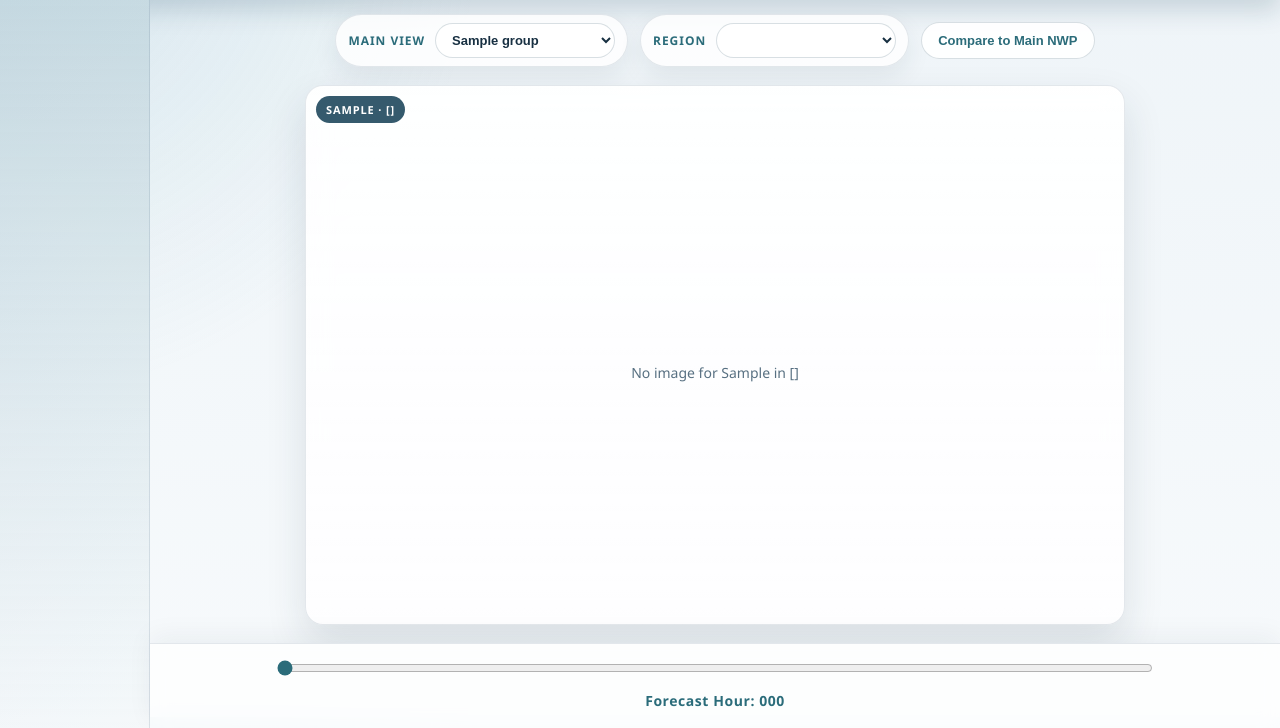
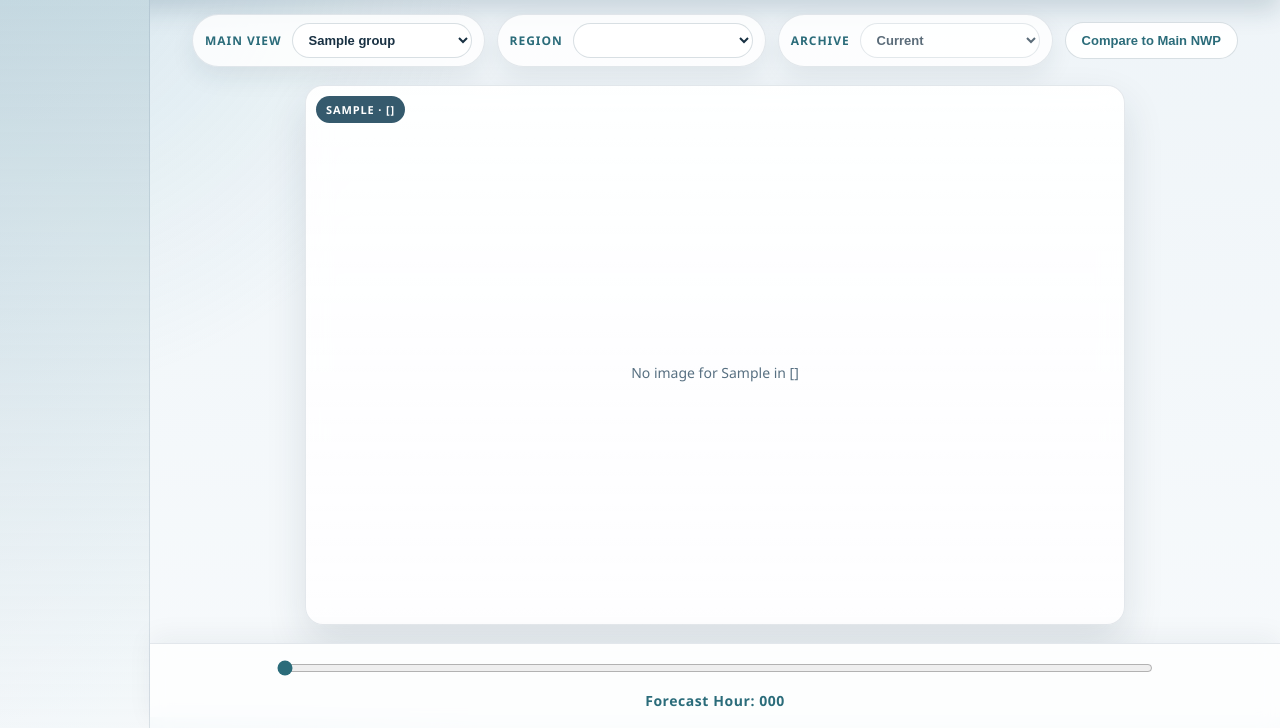
Before and after one commit to Jackweather/adkwx1, a Flask app: template templates/index.html in a window 1280 px wide. Shown: the part 83-811 px from the top of the page. Run offline with Flask 2, Linux system fonts and the light colour scheme; the template is opened without the code that fills it: most values are stand-ins (such as "Sample title", 1, 10 or a date in 2020).

Commit message:
Update index.html

```diff
--- a/templates/index.html
+++ b/templates/index.html
@@ -508,6 +508,15 @@
                         {% endfor %}
                     </select>
                 </label>
+                <label class="view-control" id="archiveControl" for="archiveSelect" hidden>
+                    <span class="view-control-label">Archive</span>
+                    <select id="archiveSelect" class="view-select" aria-label="Choose archive run">
+                        <option value="current" selected>Current</option>
+                        {% for archive_run in archive_data.runs %}
+                        <option value="{{ archive_run.key }}">{{ archive_run.label }}</option>
+                        {% endfor %}
+                    </select>
+                </label>
                 <button type="button" class="compare-toggle" id="compareToggle">Compare to Main NWP</button>
             </div>
             <div class="slider-container">
@@ -543,6 +552,7 @@
     <script id="groupLabels" type="application/json">{{ group_labels | tojson }}</script>
     <script id="regionLabels" type="application/json">{{ region_labels | tojson }}</script>
     <script id="compareGroup" type="application/json">{{ compare_group | tojson }}</script>
+    <script id="archiveData" type="application/json">{{ archive_data | tojson }}</script>
     <script id="slideDataUrl" type="application/json">{{ slide_data_url | tojson }}</script>
     <script>
         const sliderContainer = document.querySelector('.slider-container');
@@ -553,9 +563,12 @@
         const groupLabelsElement = document.getElementById('groupLabels');
         const regionLabelsElement = document.getElementById('regionLabels');
         const compareGroupElement = document.getElementById('compareGroup');
+        const archiveDataElement = document.getElementById('archiveData');
         const slideDataUrlElement = document.getElementById('slideDataUrl');
         const primaryGroupSelect = document.getElementById('primaryGroupSelect');
         const regionSelect = document.getElementById('regionSelect');
+        const archiveControl = document.getElementById('archiveControl');
+        const archiveSelect = document.getElementById('archiveSelect');
         const compareToggle = document.getElementById('compareToggle');
         let slideData = slideDataElement ? JSON.parse(slideDataElement.textContent) : [];
         const defaultPanelGroups = defaultPanelGroupsElement ? JSON.parse(defaultPanelGroupsElement.textContent) : [];
@@ -563,22 +576,55 @@
         const DEFAULT_REGION = defaultRegionElement ? JSON.parse(defaultRegionElement.textContent) : 'conus';
         const groupLabels = groupLabelsElement ? JSON.parse(groupLabelsElement.textContent) : {};
         let regionLabels = regionLabelsElement ? JSON.parse(regionLabelsElement.textContent) : {};
+        let archiveData = normalizeArchiveData(archiveDataElement ? JSON.parse(archiveDataElement.textContent) : null);
         const slideDataUrl = slideDataUrlElement ? JSON.parse(slideDataUrlElement.textContent) : '/slide-data';
         const allGroups = primaryGroupSelect ? Array.from(primaryGroupSelect.options).map((option) => option.value) : [];
         const DEFAULT_PRIMARY_GROUP = defaultPanelGroups[0] || allGroups[0] || '';
         const COMPARE_GROUP = compareGroupElement ? JSON.parse(compareGroupElement.textContent) : DEFAULT_PRIMARY_GROUP;
+        const ARCHIVE_GROUP = archiveData.group || '';
         const sliderBar = document.getElementById('sliderBar');
         const forecastHour = document.getElementById('forecastHour');
-        let lastSlideSignature = JSON.stringify(slideData);
         const REFRESH_INTERVAL_MS = 30000;
         const PRIMARY_GROUP_KEY = 'adkwx-primary-group-v1';
         const REGION_KEY = 'adkwx-region-v1';
         const COMPARE_MODE_KEY = 'adkwx-compare-main-nwp-v1';
+        const ARCHIVE_RUN_KEY = 'adkwx-main-nwp-archive-run-v1';
         let selectedPrimaryGroup = DEFAULT_PRIMARY_GROUP;
         let selectedRegion = DEFAULT_REGION;
+        let selectedArchiveRun = 'current';
         let compareWithMainNwp = false;
         let slideElements = [];
         let currentSlideIndex = 0;
+        let lastSlideSignature = buildPayloadSignature(slideData, availableRegions, archiveData);
+
+        function normalizeArchiveData(value) {
+            if (!value || typeof value !== 'object') {
+                return { group: '', runs: [], images: {} };
+            }
+
+            const runs = Array.isArray(value.runs)
+                ? value.runs
+                    .filter((run) => run && typeof run.key === 'string')
+                    .map((run) => ({
+                        key: run.key,
+                        label: typeof run.label === 'string' ? run.label : run.key,
+                    }))
+                : [];
+
+            return {
+                group: typeof value.group === 'string' ? value.group : '',
+                runs,
+                images: value.images && typeof value.images === 'object' ? value.images : {},
+            };
+        }
+
+        function buildPayloadSignature(slides, regions, archive) {
+            return JSON.stringify({
+                slides,
+                regions,
+                archive_runs: archive.runs,
+            });
+        }
 
         function readStoredValue(key) {
             try {
@@ -599,6 +645,11 @@
             selectedRegion = storedRegion;
         }
 
+        const storedArchiveRun = readStoredValue(ARCHIVE_RUN_KEY);
+        if (storedArchiveRun === 'current' || archiveData.runs.some((run) => run.key === storedArchiveRun)) {
+            selectedArchiveRun = storedArchiveRun || 'current';
+        }
+
         compareWithMainNwp = readStoredValue(COMPARE_MODE_KEY) === 'true';
 
         function saveSelectedPrimaryGroup() {
@@ -614,6 +665,14 @@
                 window.localStorage.setItem(REGION_KEY, selectedRegion);
             } catch (error) {
                 console.warn('Failed to save region', error);
+            }
+        }
+
+        function saveSelectedArchiveRun() {
+            try {
+                window.localStorage.setItem(ARCHIVE_RUN_KEY, selectedArchiveRun);
+            } catch (error) {
+                console.warn('Failed to save archive run', error);
             }
         }
 
@@ -639,13 +698,56 @@
             return region.replaceAll('_', ' ');
         }
 
+        function getArchiveRunLabel(archiveKey) {
+            const match = archiveData.runs.find((run) => run.key === archiveKey);
+            return match ? match.label : archiveKey;
+        }
+
+        function refreshArchiveOptions() {
+            if (!archiveSelect) {
+                return;
+            }
+
+            archiveSelect.innerHTML = '';
+
+            const currentOption = document.createElement('option');
+            currentOption.value = 'current';
+            currentOption.textContent = 'Current';
+            archiveSelect.appendChild(currentOption);
+
+            archiveData.runs.forEach((run) => {
+                const option = document.createElement('option');
+                option.value = run.key;
+                option.textContent = run.label;
+                archiveSelect.appendChild(option);
+            });
+
+            const archiveRunExists = selectedArchiveRun === 'current' || archiveData.runs.some((run) => run.key === selectedArchiveRun);
+            if (!archiveRunExists) {
+                selectedArchiveRun = 'current';
+            }
+
+            archiveSelect.value = selectedArchiveRun;
+        }
+
         function syncToolbarControls() {
+            refreshArchiveOptions();
+
             if (primaryGroupSelect && primaryGroupSelect.value !== selectedPrimaryGroup) {
                 primaryGroupSelect.value = selectedPrimaryGroup;
             }
 
             if (regionSelect && regionSelect.value !== selectedRegion) {
                 regionSelect.value = selectedRegion;
+            }
+
+            const showArchiveControl = Boolean(ARCHIVE_GROUP) && selectedPrimaryGroup === ARCHIVE_GROUP && archiveData.runs.length > 0;
+            if (archiveControl) {
+                archiveControl.hidden = !showArchiveControl;
+            }
+            if (archiveSelect) {
+                archiveSelect.disabled = !showArchiveControl;
+                archiveSelect.value = selectedArchiveRun;
             }
 
             const compareDisabled = selectedPrimaryGroup === COMPARE_GROUP;
@@ -664,8 +766,30 @@
             }
         }
 
+        function getPanelArchiveSuffix(group) {
+            if (group === ARCHIVE_GROUP && selectedArchiveRun !== 'current') {
+                return getArchiveRunLabel(selectedArchiveRun);
+            }
+            return '';
+        }
+
+        function getImageDataForGroup(slide, group) {
+            if (!group) {
+                return null;
+            }
+
+            if (group === ARCHIVE_GROUP && selectedArchiveRun !== 'current') {
+                const archiveRegionMap = archiveData.images[selectedArchiveRun] || {};
+                const archiveImages = archiveRegionMap[selectedRegion] || {};
+                return archiveImages[slide.index] || null;
+            }
+
+            return slide.images[group] ? slide.images[group][selectedRegion] : null;
+        }
+
         function createPanelElement(slide, group) {
-            const imageData = group && slide.images[group] ? slide.images[group][selectedRegion] : null;
+            const imageData = getImageDataForGroup(slide, group);
+            const archiveSuffix = getPanelArchiveSuffix(group);
 
             const panel = document.createElement('div');
             panel.className = 'panel';
@@ -676,7 +800,9 @@
 
             const panelLabel = document.createElement('div');
             panelLabel.className = 'panel-label';
-            panelLabel.textContent = `${formatGroupLabel(group)} · ${formatRegionLabel(selectedRegion)}`;
+            panelLabel.textContent = archiveSuffix
+                ? `${formatGroupLabel(group)} · ${formatRegionLabel(selectedRegion)} · ${archiveSuffix}`
+                : `${formatGroupLabel(group)} · ${formatRegionLabel(selectedRegion)}`;
 
             panelHeader.appendChild(panelLabel);
 
@@ -686,7 +812,9 @@
 
             const empty = document.createElement('div');
             empty.className = 'empty';
-            empty.textContent = `No image for ${formatGroupLabel(group)} in ${formatRegionLabel(selectedRegion)}`;
+            empty.textContent = archiveSuffix
+                ? `No image for ${formatGroupLabel(group)} in ${formatRegionLabel(selectedRegion)} for ${archiveSuffix}`
+                : `No image for ${formatGroupLabel(group)} in ${formatRegionLabel(selectedRegion)}`;
 
             if (imageData) {
                 image.src = buildImageUrl(group, selectedRegion, imageData);
@@ -699,22 +827,6 @@
             panel.appendChild(image);
             panel.appendChild(empty);
             return panel;
-        }
-
-        function updateSlidePanels(index) {
-            const slide = slideElements[index];
-            const data = slideData[index];
-            if (!slide || !data) {
-                return;
-            }
-
-            slide.innerHTML = '';
-            slide.classList.toggle('is-compare', compareWithMainNwp && selectedPrimaryGroup !== COMPARE_GROUP);
-            slide.appendChild(createPanelElement(data, selectedPrimaryGroup));
-
-            if (compareWithMainNwp && selectedPrimaryGroup !== COMPARE_GROUP) {
-                slide.appendChild(createPanelElement(data, COMPARE_GROUP));
-            }
         }
 
         function renderSlides() {
@@ -746,7 +858,11 @@
 
         function buildImageUrl(group, region, image) {
             const filename = encodeURIComponent(image.filename);
-            return `/pngs/${encodeURIComponent(group)}/${encodeURIComponent(region)}/${filename}?v=${encodeURIComponent(image.version)}`;
+            let url = `/pngs/${encodeURIComponent(group)}/${encodeURIComponent(region)}/${filename}?v=${encodeURIComponent(image.version)}`;
+            if (group === ARCHIVE_GROUP && selectedArchiveRun !== 'current') {
+                url += `&archive=${encodeURIComponent(selectedArchiveRun)}`;
+            }
+            return url;
         }
 
         function updateSlidePanels(index) {
@@ -793,18 +909,23 @@
                 const nextSlides = Array.isArray(payload.slides) ? payload.slides : [];
                 const nextRegions = Array.isArray(payload.regions) ? payload.regions : availableRegions;
                 const nextRegionLabels = payload.region_labels && typeof payload.region_labels === 'object' ? payload.region_labels : regionLabels;
-                const nextSignature = JSON.stringify({ slides: nextSlides, regions: nextRegions });
+                const nextArchiveData = normalizeArchiveData(payload.archive);
+                const nextSignature = buildPayloadSignature(nextSlides, nextRegions, nextArchiveData);
                 if (nextSignature !== lastSlideSignature) {
                     slideData = nextSlides;
                     availableRegions = nextRegions;
                     regionLabels = nextRegionLabels;
+                    archiveData = nextArchiveData;
                     if (!availableRegions.includes(selectedRegion)) {
                         selectedRegion = availableRegions.includes(DEFAULT_REGION) ? DEFAULT_REGION : (availableRegions[0] || DEFAULT_REGION);
                     }
                     lastSlideSignature = nextSignature;
+                    saveSelectedArchiveRun();
                     renderSlides();
                 } else {
                     slideData = nextSlides;
+                    archiveData = nextArchiveData;
+                    syncToolbarControls();
                     updateSlidePanels(currentSlideIndex);
                 }
             } catch (error) {
@@ -836,6 +957,14 @@
             });
         }
 
+        if (archiveSelect) {
+            archiveSelect.addEventListener('input', (event) => {
+                selectedArchiveRun = event.target.value;
+                saveSelectedArchiveRun();
+                renderSlides();
+            });
+        }
+
         if (compareToggle) {
             compareToggle.addEventListener('click', () => {
                 if (selectedPrimaryGroup === COMPARE_GROUP) {
@@ -850,6 +979,7 @@
         // initialize
         saveSelectedPrimaryGroup();
         saveSelectedRegion();
+        saveSelectedArchiveRun();
         saveCompareMode();
         renderSlides();
         window.setInterval(refreshSlideData, REFRESH_INTERVAL_MS);
```
